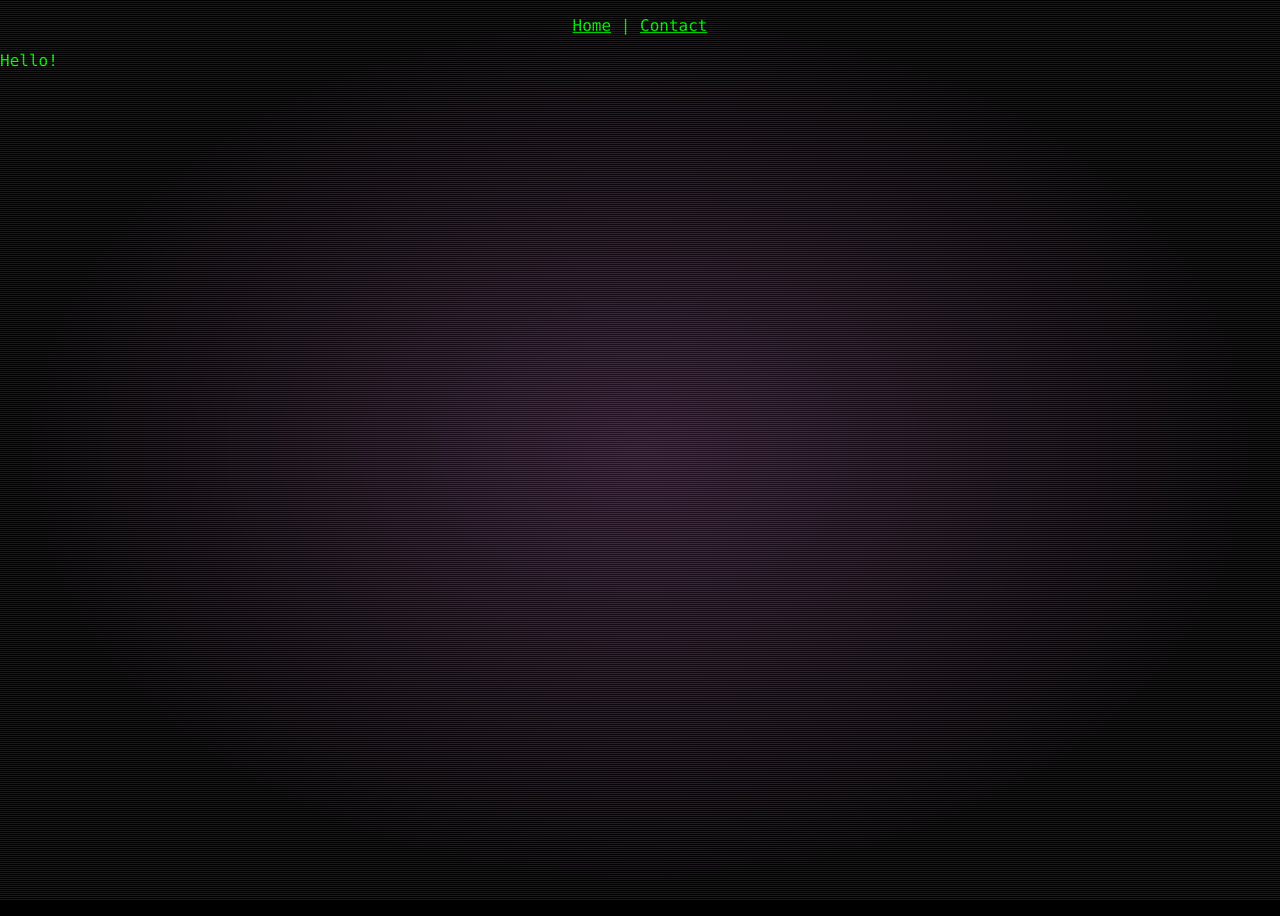
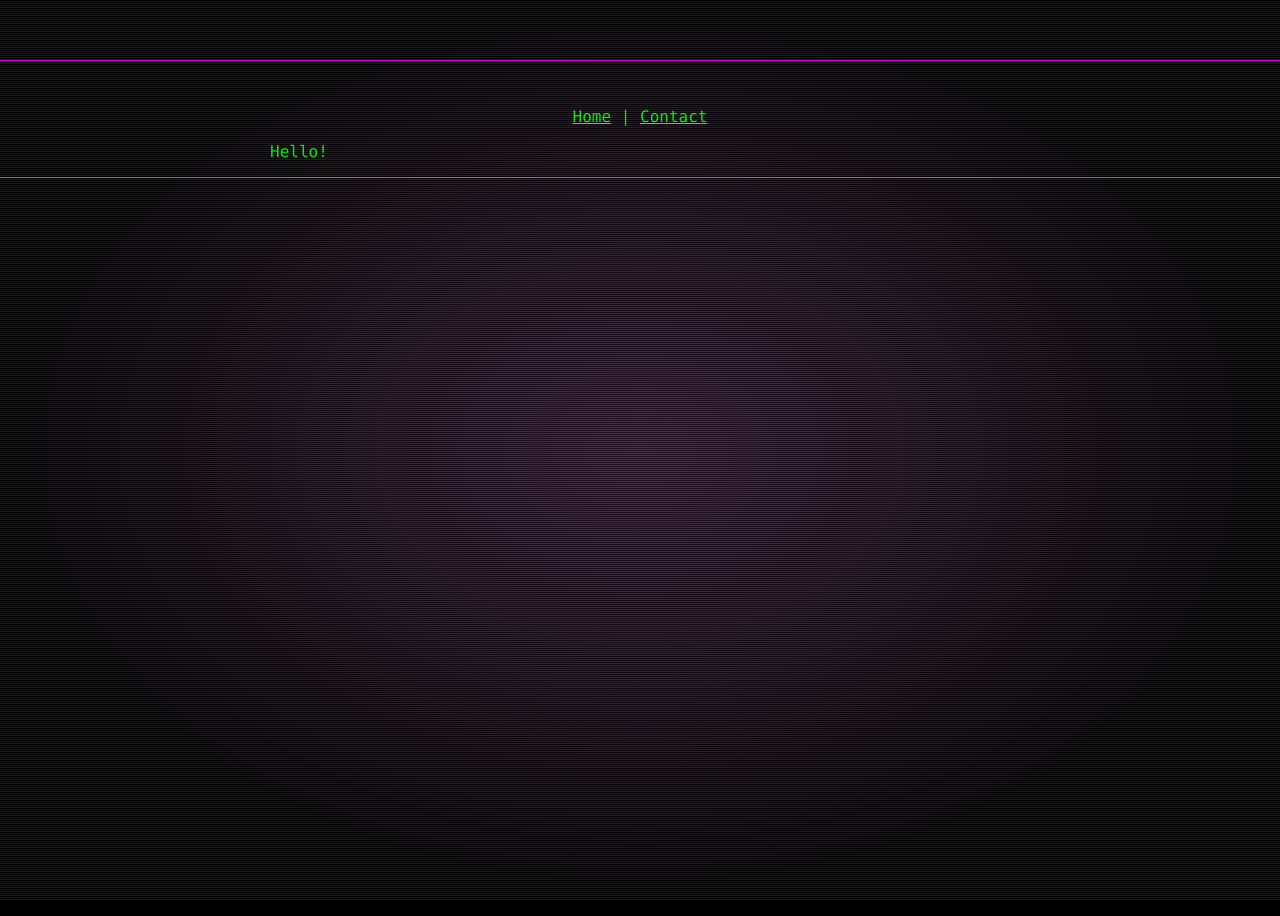
Before and after one commit to adamallaf/adamallaf.github.io, a Jekyll site: the page built from index.md, in a window 1280 px wide. Built offline with Jekyll 4.4.1, drawn with Linux system fonts in a browser that asks for light colours.

Commit message:
Added page layout

```diff
--- a/_layouts/404.html
+++ b/_layouts/404.html
@@ -1,6 +1,4 @@
 ---
-layout: default
+layout: page
 ---
-<div id="content">
 {{ content }}
-</div>
--- /dev/null
+++ b/_layouts/page.html
@@ -0,0 +1,10 @@
+---
+layout: default
+---
+<header class="header"></header>
+<main class="page-content" aria-label="Content">
+  <div class="wrapper">
+    {{ content }}
+  </div>
+</div>
+<footer class="footer"></footer>
--- a/assets/main.css
+++ b/assets/main.css
@@ -46,3 +46,31 @@ a:hover {
 a:active {
   color: #ff00ff;
 }
+
+.wrapper {
+  max-width: calc(800px - (30px * 2));
+  margin-right: auto;
+  margin-left: auto;
+  padding-right: 30px;
+  padding-left: 30px;
+}
+
+.page-content {
+  padding: 30px 0;
+  flex: 1;
+}
+
+header {
+  position: relative;
+  min-height: 60px;
+  border-bottom: 1px solid #ff00ff;
+}
+
+main {
+  dispaly: block;
+}
+
+footer {
+  border-top: 1px solid #ff00ff;
+  padding: 30px 0;
+}
```
Also changed, not shown: index.md (+1 -1 lines).
